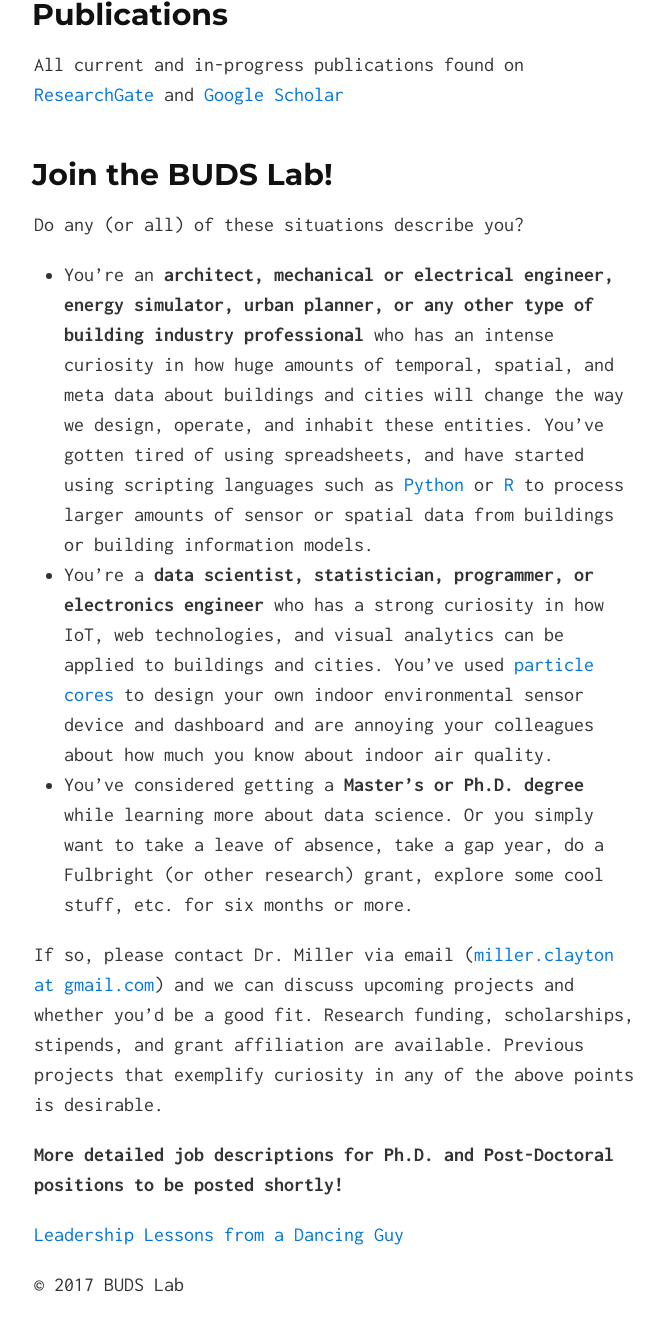
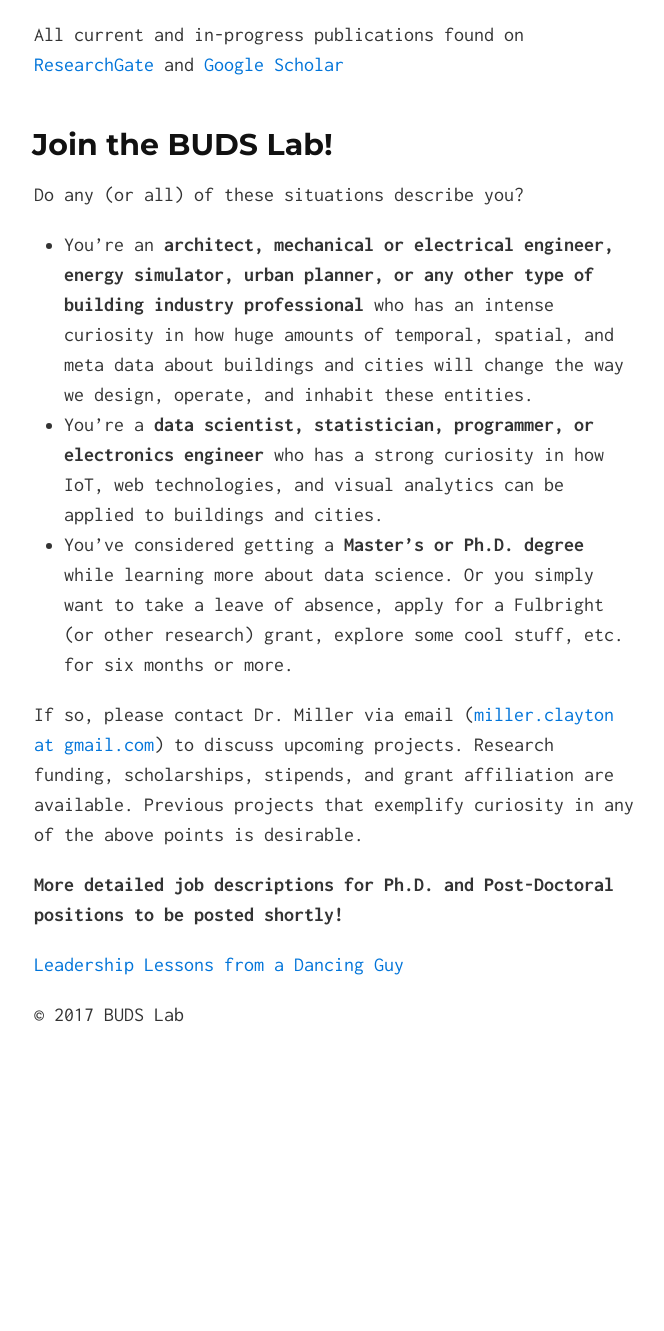
Before and after one commit to buds-lab/buds-lab.github.io, a Jekyll site: the page built from index.md, in a window 1280 px wide and 1400 px high, scrolled down 1630 px. Shown: the top 1331 px of the window, without its empty margins (306-970 px from the left). Built offline with Jekyll 4.4.1, drawn with Linux system fonts in a browser that asks for light colours; after the commit the page ends 2760 px from its top, so only the background shows below that; some of the changed text lies outside the part shown.

```diff
--- a/index.md
+++ b/index.md
@@ -21,23 +21,26 @@ BUDS Lab is in the [Dept. of Building](http://www.bdg.nus.edu.sg/){:target="_bla
 ## People
 ![Clayton Miller](buds-lab.github.io/dr_clayton_miller.png)
 <br>
-Dr. Clayton Miller ([ResearchGate](https://www.researchgate.net/profile/Clayton_Miller2){:target="_blank"})([LinkedIn](https://www.linkedin.com/in/claytonmiller/){:target="_blank"})([GitHub](https://github.com/cmiller8){:target="_blank"}) will be an Asst. Professor at NUS starting in June 2017 in the BUDS Lab. He is currently a Post-Doc at the [Future Cities Lab](http://www.fcl.ethz.ch/){:target="_blank"} with the 3for2 Project. He is the former CTO of Optiras Pte. Ltd, a [Singapore NRF-funded](https://www.nrf.gov.sg/){:target="_blank"} start-up in Singapore. He holds a Doctor of Sciences from the [ETH Z&uuml;rich](https://www.ethz.ch/en.html){:target="_blank"}, a MSc. (Building) from the [National University of Singapore (NUS)](http://www.nus.edu.sg/){:target="_blank"}, and a [Masters of Architectural Engineering (MAE) and BSc. from the University of Nebraska - Lincoln (UNL)](http://engineering.unl.edu/durhamschool/){:target="_blank"}. He is a former [Fulbright Student Scholar to Singapore](https://fulbrightsg.org/){:target="_blank"} at NUS and a [Walter Scott Jr. Scholar](https://scottscholaralumni.wordpress.com/){:target="_blank"} at UNL.
+Dr. Clayton Miller ([ResearchGate](https://www.researchgate.net/profile/Clayton_Miller2){:target="_blank"})([LinkedIn](https://www.linkedin.com/in/claytonmiller/){:target="_blank"})([GitHub](https://github.com/cmiller8){:target="_blank"}) will be an Asst. Professor at NUS starting in June 2017 in the BUDS Lab. He is currently a Post-Doc at the [Future Cities Lab](http://www.fcl.ethz.ch/){:target="_blank"} with the 3for2 Project. He holds a Doctor of Sciences from the [ETH Z&uuml;rich](https://www.ethz.ch/en.html){:target="_blank"}, a MSc. (Building) from the [National University of Singapore (NUS)](http://www.nus.edu.sg/){:target="_blank"}, and a [Masters of Architectural Engineering (MAE) and BSc. from the University of Nebraska](http://engineering.unl.edu/durhamschool/){:target="_blank"}. He is a former [Fulbright Student Scholar to Singapore](https://fulbrightsg.org/){:target="_blank"} at NUS and a [Walter Scott Jr. Scholar](https://scottscholaralumni.wordpress.com/){:target="_blank"} at UNL.
+<!-- He is the former CTO of Optiras Pte. Ltd, a [Singapore NRF-funded](https://www.nrf.gov.sg/){:target="_blank"} start-up in Singapore.  -->
 
 ## Publications
 All current and in-progress publications found on [ResearchGate](https://www.researchgate.net/profile/Clayton_Miller2){:target="_blank"} and [Google Scholar](https://scholar.google.com.sg/citations?user=akL857IAAAAJ&hl=en){:target="_blank"}
 
 ## Join the BUDS Lab!
 Do any (or all) of these situations describe you?
-* You're an **architect, mechanical or electrical engineer, energy simulator, urban planner, or any other type of building industry professional** who has an intense curiosity in how huge amounts of temporal, spatial, and meta data about buildings and cities will change the way we design, operate, and inhabit these entities. You've gotten tired of using spreadsheets, and have started using scripting languages such as [Python](https://www.python.org/){:target="_blank"} or [R](https://www.r-project.org/){:target="_blank"} to process larger amounts of sensor or spatial data from buildings or building information models.
+* You're an **architect, mechanical or electrical engineer, energy simulator, urban planner, or any other type of building industry professional** who has an intense curiosity in how huge amounts of temporal, spatial, and meta data about buildings and cities will change the way we design, operate, and inhabit these entities.
+<!-- You've gotten tired of using spreadsheets, and have started using scripting languages such as [Python](https://www.python.org/){:target="_blank"} or [R](https://www.r-project.org/){:target="_blank"} to process larger amounts of sensor or spatial data from buildings or building information models.  -->
 <!-- You want to learn more about *data science and informatics* -->
-* You're a **data scientist, statistician, programmer, or electronics engineer** who has a strong curiosity in how IoT, web technologies, and visual analytics can be applied to buildings and cities. You've used [particle cores](https://www.particle.io/){:target="_blank"} to design your own indoor environmental sensor device and dashboard and are annoying your colleagues about how much you know about indoor air quality.
+* You're a **data scientist, statistician, programmer, or electronics engineer** who has a strong curiosity in how IoT, web technologies, and visual analytics can be applied to buildings and cities.
+<!-- You've used [particle cores](https://www.particle.io/){:target="_blank"} to design your own indoor environmental sensor device and dashboard and are annoying your colleagues about how much you know about indoor air quality.  -->
 <!-- *You want to learn more about buildings and cities.*  -->
-* You've considered getting a **Master's or Ph.D. degree** while learning more about data science. Or you simply want to take a leave of absence, take a gap year, do a Fulbright (or other research) grant, explore some cool stuff, etc. for six months or more.
+* You've considered getting a **Master's or Ph.D. degree** while learning more about data science. Or you simply want to take a leave of absence, apply for a Fulbright (or other research) grant, explore some cool stuff, etc. for six months or more.
 <!-- *You want to learn more about academia and making an impact with reproducible research.* -->
 <!-- * You're very curious about other cultures and the concept of living and working in one of the **world's most diverse and culturally rich Asian cities**.  -->
 <!-- *You want to learn more about Asia.* -->
 
-If so, please contact Dr. Miller via email ([miller.clayton at gmail.com](mailto:miller.clayton@gmail.com)) and we can discuss upcoming projects and whether you'd be a good fit. Research funding, scholarships, stipends, and grant affiliation are available. Previous projects that exemplify curiosity in any of the above points is desirable.
+If so, please contact Dr. Miller via email ([miller.clayton at gmail.com](mailto:miller.clayton@gmail.com)) to discuss upcoming projects. Research funding, scholarships, stipends, and grant affiliation are available. Previous projects that exemplify curiosity in any of the above points is desirable.
 
 **More detailed job descriptions for Ph.D. and Post-Doctoral positions to be posted shortly!**
 
```
Also changed, not shown: other parts of index.md (+2 -2 lines).
